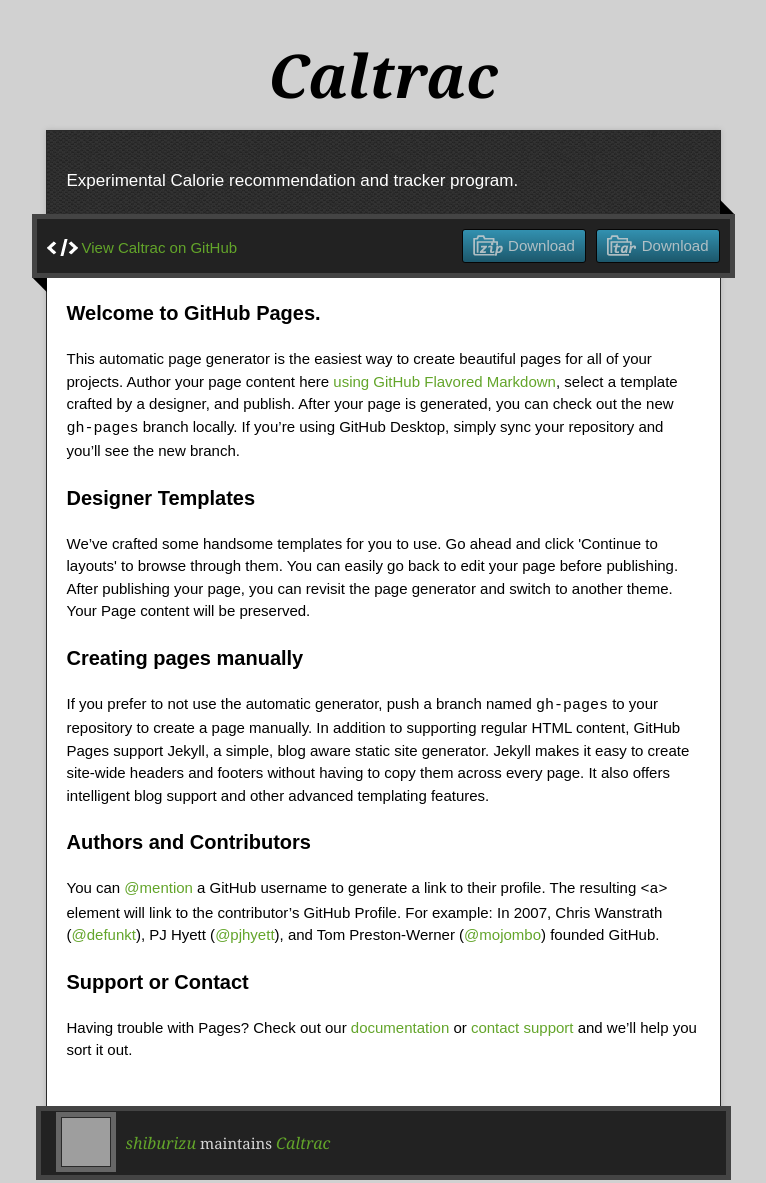
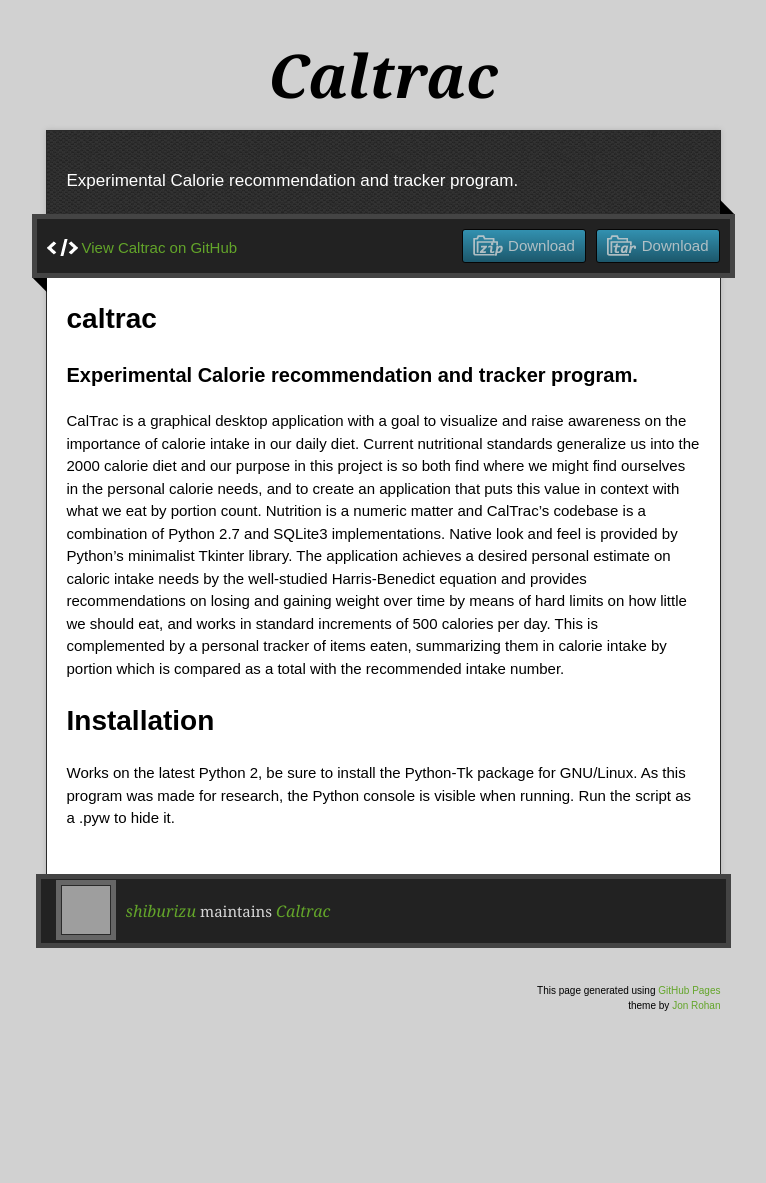
Before and after one commit to shiburizu/caltrac-tk, a plain HTML site: page index.html in a window 1280 px wide. Shown: the top 1183 px of the page, without its empty margins (257-1023 px from the left). After the commit the page ends 1103 px from the top, so only its background shows below. Drawn offline with nearby package versions, Linux system fonts and the light colour scheme; grey boxes are pictures that could not be loaded.

```diff
--- a/index.html
+++ b/index.html
@@ -36,30 +36,18 @@
         <span class="blc"></span><span class="trc"></span>
         </div>
         <article class="markdown-body">
-          <h3>
-<a id="welcome-to-github-pages" class="anchor" href="#welcome-to-github-pages" aria-hidden="true"><span aria-hidden="true" class="octicon octicon-link"></span></a>Welcome to GitHub Pages.</h3>
-
-<p>This automatic page generator is the easiest way to create beautiful pages for all of your projects. Author your page content here <a href="https://guides.github.com/features/mastering-markdown/">using GitHub Flavored Markdown</a>, select a template crafted by a designer, and publish. After your page is generated, you can check out the new <code>gh-pages</code> branch locally. If you’re using GitHub Desktop, simply sync your repository and you’ll see the new branch.</p>
+          <h1>
+<a id="caltrac" class="anchor" href="#caltrac" aria-hidden="true"><span aria-hidden="true" class="octicon octicon-link"></span></a>caltrac</h1>
 
 <h3>
-<a id="designer-templates" class="anchor" href="#designer-templates" aria-hidden="true"><span aria-hidden="true" class="octicon octicon-link"></span></a>Designer Templates</h3>
+<a id="experimental-calorie-recommendation-and-tracker-program" class="anchor" href="#experimental-calorie-recommendation-and-tracker-program" aria-hidden="true"><span aria-hidden="true" class="octicon octicon-link"></span></a>Experimental Calorie recommendation and tracker program.</h3>
 
-<p>We’ve crafted some handsome templates for you to use. Go ahead and click 'Continue to layouts' to browse through them. You can easily go back to edit your page before publishing. After publishing your page, you can revisit the page generator and switch to another theme. Your Page content will be preserved.</p>
+<p>CalTrac is a graphical desktop application with a goal to visualize and raise awareness on the importance of calorie intake in our daily diet. Current nutritional standards generalize us into the 2000 calorie diet and our purpose in this project is so both find where we might find ourselves in the personal calorie needs, and to create an application that puts this value in context with what we eat by portion count. Nutrition is a numeric matter and CalTrac’s codebase is a combination of Python 2.7 and SQLite3 implementations. Native look and feel is provided by Python’s minimalist Tkinter library. The application achieves a desired personal estimate on caloric intake needs by the well-studied Harris-Benedict equation and provides recommendations on losing and gaining weight over time by means of hard limits on how little we should eat, and works in standard increments of 500 calories per day. This is complemented by a personal tracker of items eaten, summarizing them in calorie intake by portion which is compared as a total with the recommended intake number.</p>
 
-<h3>
-<a id="creating-pages-manually" class="anchor" href="#creating-pages-manually" aria-hidden="true"><span aria-hidden="true" class="octicon octicon-link"></span></a>Creating pages manually</h3>
+<h1>
+<a id="installation" class="anchor" href="#installation" aria-hidden="true"><span aria-hidden="true" class="octicon octicon-link"></span></a>Installation</h1>
 
-<p>If you prefer to not use the automatic generator, push a branch named <code>gh-pages</code> to your repository to create a page manually. In addition to supporting regular HTML content, GitHub Pages support Jekyll, a simple, blog aware static site generator. Jekyll makes it easy to create site-wide headers and footers without having to copy them across every page. It also offers intelligent blog support and other advanced templating features.</p>
-
-<h3>
-<a id="authors-and-contributors" class="anchor" href="#authors-and-contributors" aria-hidden="true"><span aria-hidden="true" class="octicon octicon-link"></span></a>Authors and Contributors</h3>
-
-<p>You can <a href="https://help.github.com/articles/basic-writing-and-formatting-syntax/#mentioning-users-and-teams" class="user-mention">@mention</a> a GitHub username to generate a link to their profile. The resulting <code>&lt;a&gt;</code> element will link to the contributor’s GitHub Profile. For example: In 2007, Chris Wanstrath (<a href="https://github.com/defunkt" class="user-mention">@defunkt</a>), PJ Hyett (<a href="https://github.com/pjhyett" class="user-mention">@pjhyett</a>), and Tom Preston-Werner (<a href="https://github.com/mojombo" class="user-mention">@mojombo</a>) founded GitHub.</p>
-
-<h3>
-<a id="support-or-contact" class="anchor" href="#support-or-contact" aria-hidden="true"><span aria-hidden="true" class="octicon octicon-link"></span></a>Support or Contact</h3>
-
-<p>Having trouble with Pages? Check out our <a href="https://help.github.com/pages">documentation</a> or <a href="https://github.com/contact">contact support</a> and we’ll help you sort it out.</p>
+<p>Works on the latest Python 2, be sure to install the Python-Tk package for GNU/Linux. As this program was made for research, the Python console is visible when running. Run the script as a .pyw to hide it. </p>
         </article>
       </div>
     </div>
```
Also changed, not shown: params.json (+1 -1 lines).
